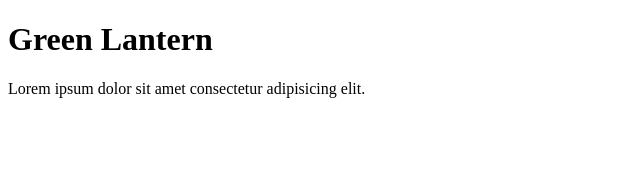
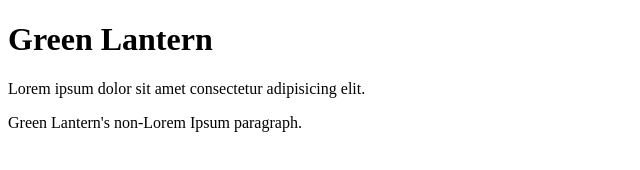
Before and after one commit to zsolt-nagy/Green-Lantern, a plain HTML site: page index.html in a window 1280 px wide. Shown: the whole page, without its empty margins (0-640 px from the left). Drawn offline with Linux system fonts and the light colour scheme.

Commit message:
Second paragraph

```diff
--- a/index.html
+++ b/index.html
@@ -8,5 +8,6 @@
 <body>
     <h1>Green Lantern</h1>
     <p>Lorem ipsum dolor sit amet consectetur adipisicing elit.</p>
+    <p>Green Lantern's non-Lorem Ipsum paragraph.</p>
 </body>
 </html>
```
